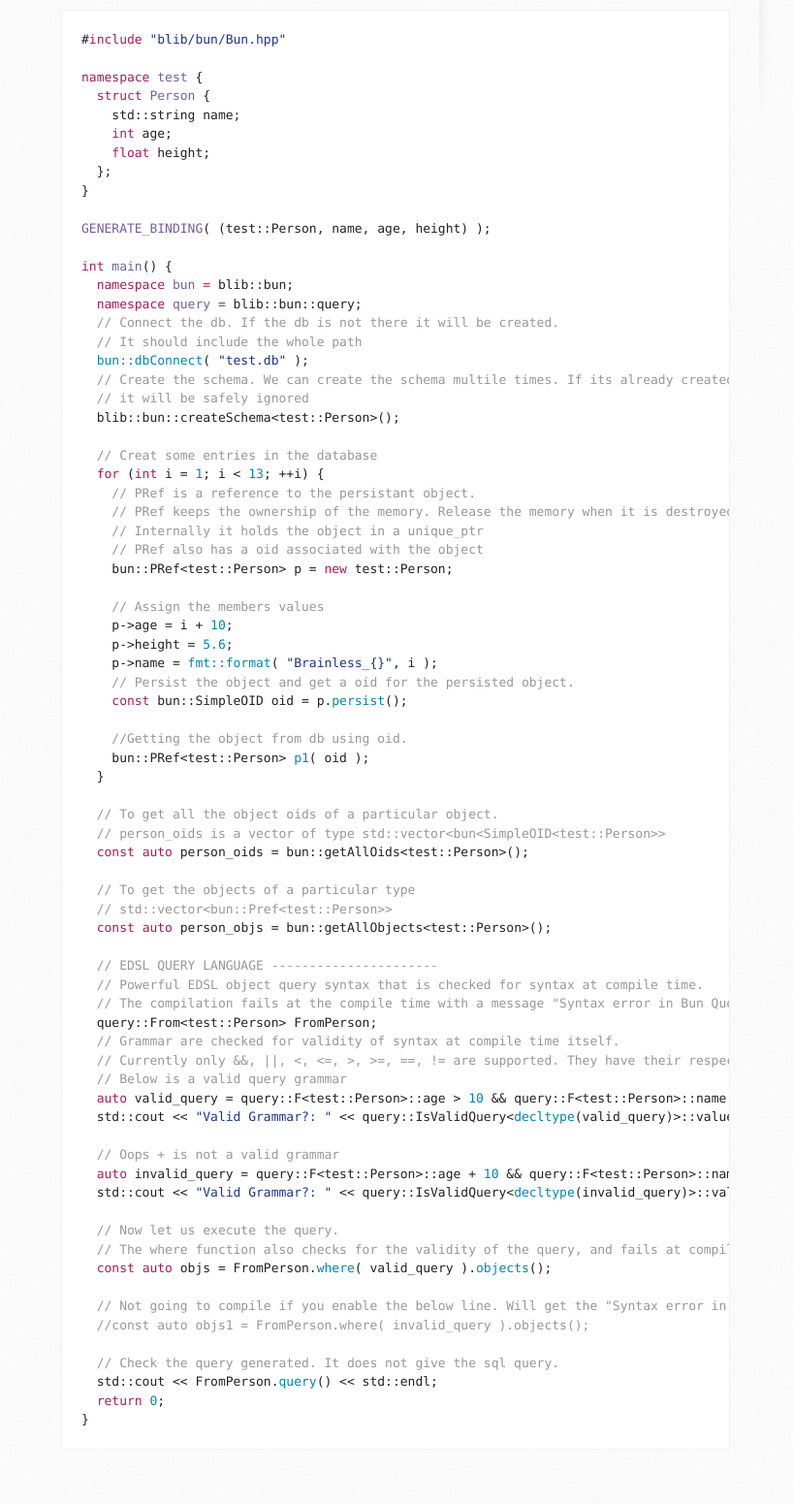
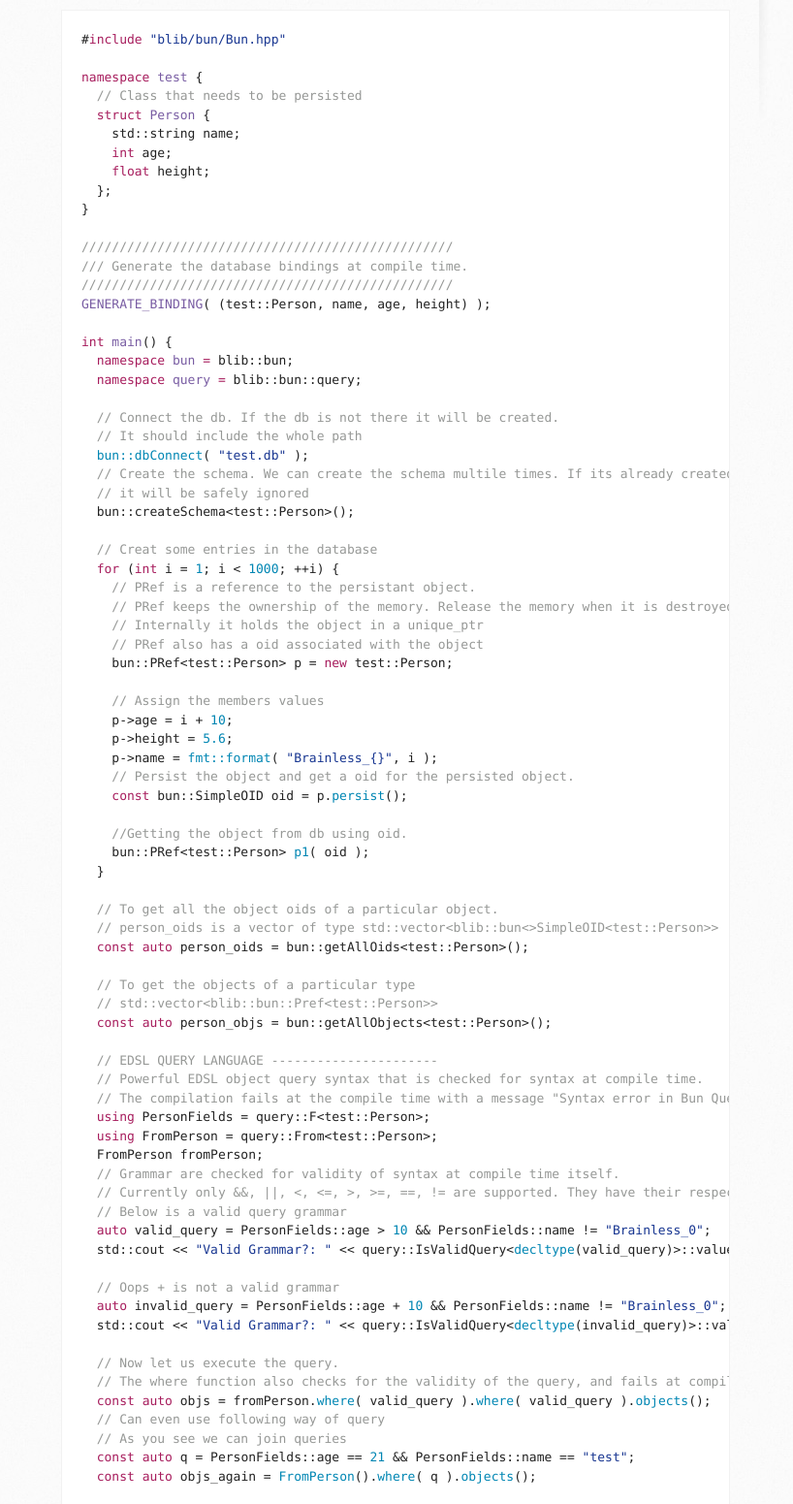
Before and after one commit to BrainlessLabs/bun, a plain HTML site: page index.html in a window 1280 px wide. Shown: the part 648-2199 px from the top of the page at 97% size, without its empty margins (107-925 px from the left). Drawn offline with Linux system fonts and the light colour scheme.

Commit message:
Create gh-pages branch via GitHub

```diff
--- a/index.html
+++ b/index.html
@@ -50,6 +50,7 @@
 <div class="highlight highlight-source-c++"><pre>#<span class="pl-k">include</span> <span class="pl-s"><span class="pl-pds">"</span>blib/bun/Bun.hpp<span class="pl-pds">"</span></span>
 
 <span class="pl-k">namespace</span> <span class="pl-en">test</span> {
+  <span class="pl-c">// Class that needs to be persisted</span>
   <span class="pl-k">struct</span> <span class="pl-en">Person</span> {
     std::string name;
     <span class="pl-k">int</span> age;
@@ -57,20 +58,24 @@
   };
 }
 
+<span class="pl-c">/////////////////////////////////////////////////</span>
+<span class="pl-c">/// Generate the database bindings at compile time.</span>
+<span class="pl-c">/////////////////////////////////////////////////</span>
 <span class="pl-en">GENERATE_BINDING</span>( (test::Person, name, age, height) );
 
 <span class="pl-k">int</span> <span class="pl-en">main</span>() {
   <span class="pl-k">namespace</span> <span class="pl-en">bun</span> <span class="pl-k">=</span> blib::bun;
   <span class="pl-k">namespace</span> <span class="pl-en">query</span> <span class="pl-k">=</span> blib::bun::query;
+
   <span class="pl-c">// Connect the db. If the db is not there it will be created.</span>
   <span class="pl-c">// It should include the whole path</span>
   <span class="pl-c1">bun::dbConnect</span>( <span class="pl-s"><span class="pl-pds">"</span>test.db<span class="pl-pds">"</span></span> );
   <span class="pl-c">// Create the schema. We can create the schema multile times. If its already created</span>
   <span class="pl-c">// it will be safely ignored</span>
-  blib::bun::createSchema&lt;test::Person&gt;();
+  bun::createSchema&lt;test::Person&gt;();
 
   <span class="pl-c">// Creat some entries in the database</span>
-  <span class="pl-k">for</span> (<span class="pl-k">int</span> i = <span class="pl-c1">1</span>; i &lt; <span class="pl-c1">13</span>; ++i) {
+  <span class="pl-k">for</span> (<span class="pl-k">int</span> i = <span class="pl-c1">1</span>; i &lt; <span class="pl-c1">1000</span>; ++i) {
     <span class="pl-c">// PRef is a reference to the persistant object.</span>
     <span class="pl-c">// PRef keeps the ownership of the memory. Release the memory when it is destroyed.</span>
     <span class="pl-c">// Internally it holds the object in a unique_ptr</span>
@@ -89,36 +94,43 @@
   }
 
   <span class="pl-c">// To get all the object oids of a particular object.</span>
-  <span class="pl-c">// person_oids is a vector of type std::vector&lt;bun&lt;SimpleOID&lt;test::Person&gt;&gt;</span>
+  <span class="pl-c">// person_oids is a vector of type std::vector&lt;blib::bun&lt;&gt;SimpleOID&lt;test::Person&gt;&gt;</span>
   <span class="pl-k">const</span> <span class="pl-k">auto</span> person_oids = bun::getAllOids&lt;test::Person&gt;();
 
   <span class="pl-c">// To get the objects of a particular type</span>
-  <span class="pl-c">// std::vector&lt;bun::Pref&lt;test::Person&gt;&gt;</span>
+  <span class="pl-c">// std::vector&lt;blib::bun::Pref&lt;test::Person&gt;&gt;</span>
   <span class="pl-k">const</span> <span class="pl-k">auto</span> person_objs = bun::getAllObjects&lt;test::Person&gt;();
 
   <span class="pl-c">// EDSL QUERY LANGUAGE ----------------------</span>
   <span class="pl-c">// Powerful EDSL object query syntax that is checked for syntax at compile time.</span>
   <span class="pl-c">// The compilation fails at the compile time with a message "Syntax error in Bun Query"</span>
-  query::From&lt;test::Person&gt; FromPerson;
+  <span class="pl-k">using</span> PersonFields = query::F&lt;test::Person&gt;;
+  <span class="pl-k">using</span> FromPerson = query::From&lt;test::Person&gt;;
+  FromPerson fromPerson;
   <span class="pl-c">// Grammar are checked for validity of syntax at compile time itself.</span>
   <span class="pl-c">// Currently only &amp;&amp;, ||, &lt;, &lt;=, &gt;, &gt;=, ==, != are supported. They have their respective meaning</span>
   <span class="pl-c">// Below is a valid query grammar</span>
-  <span class="pl-k">auto</span> valid_query = query::F&lt;test::Person&gt;::age &gt; <span class="pl-c1">10</span> &amp;&amp; query::F&lt;test::Person&gt;::name != <span class="pl-s"><span class="pl-pds">"</span>Brainless_0<span class="pl-pds">"</span></span>;
+  <span class="pl-k">auto</span> valid_query = PersonFields::age &gt; <span class="pl-c1">10</span> &amp;&amp; PersonFields::name != <span class="pl-s"><span class="pl-pds">"</span>Brainless_0<span class="pl-pds">"</span></span>;
   std::cout &lt;&lt; <span class="pl-s"><span class="pl-pds">"</span>Valid Grammar?: <span class="pl-pds">"</span></span> &lt;&lt; query::IsValidQuery&lt;<span class="pl-c1">decltype</span>(valid_query)&gt;::value &lt;&lt; std::endl;
 
   <span class="pl-c">// Oops + is not a valid grammar</span>
-  <span class="pl-k">auto</span> invalid_query = query::F&lt;test::Person&gt;::age + <span class="pl-c1">10</span> &amp;&amp; query::F&lt;test::Person&gt;::name != <span class="pl-s"><span class="pl-pds">"</span>Brainless_0<span class="pl-pds">"</span></span>;
+  <span class="pl-k">auto</span> invalid_query = PersonFields::age + <span class="pl-c1">10</span> &amp;&amp; PersonFields::name != <span class="pl-s"><span class="pl-pds">"</span>Brainless_0<span class="pl-pds">"</span></span>;
   std::cout &lt;&lt; <span class="pl-s"><span class="pl-pds">"</span>Valid Grammar?: <span class="pl-pds">"</span></span> &lt;&lt; query::IsValidQuery&lt;<span class="pl-c1">decltype</span>(invalid_query)&gt;::value &lt;&lt; std::endl;
 
   <span class="pl-c">// Now let us execute the query.</span>
   <span class="pl-c">// The where function also checks for the validity of the query, and fails at compile time</span>
-  <span class="pl-k">const</span> <span class="pl-k">auto</span> objs = FromPerson.<span class="pl-c1">where</span>( valid_query ).<span class="pl-c1">objects</span>();
+  <span class="pl-k">const</span> <span class="pl-k">auto</span> objs = fromPerson.<span class="pl-c1">where</span>( valid_query ).<span class="pl-c1">where</span>( valid_query ).<span class="pl-c1">objects</span>();
+  <span class="pl-c">// Can even use following way of query</span>
+  <span class="pl-c">// As you see we can join queries </span>
+  <span class="pl-k">const</span> <span class="pl-k">auto</span> q = PersonFields::age == <span class="pl-c1">21</span> &amp;&amp; PersonFields::name == <span class="pl-s"><span class="pl-pds">"</span>test<span class="pl-pds">"</span></span>;
+  <span class="pl-k">const</span> <span class="pl-k">auto</span> objs_again = <span class="pl-c1">FromPerson</span>().<span class="pl-c1">where</span>( q ).<span class="pl-c1">objects</span>();
 
   <span class="pl-c">// Not going to compile if you enable the below line. Will get the "Syntax error in Bun Query" compile time message.</span>
   <span class="pl-c">//const auto objs1 = FromPerson.where( invalid_query ).objects();</span>
 
   <span class="pl-c">// Check the query generated. It does not give the sql query.</span>
-  std::cout &lt;&lt; FromPerson.<span class="pl-c1">query</span>() &lt;&lt; std::endl;
+  std::cout &lt;&lt; fromPerson.<span class="pl-c1">query</span>() &lt;&lt; std::endl;
+
   <span class="pl-k">return</span> <span class="pl-c1">0</span>;
 }</pre></div>
         </section>
```
Also changed, not shown: params.json (+1 -1 lines).
